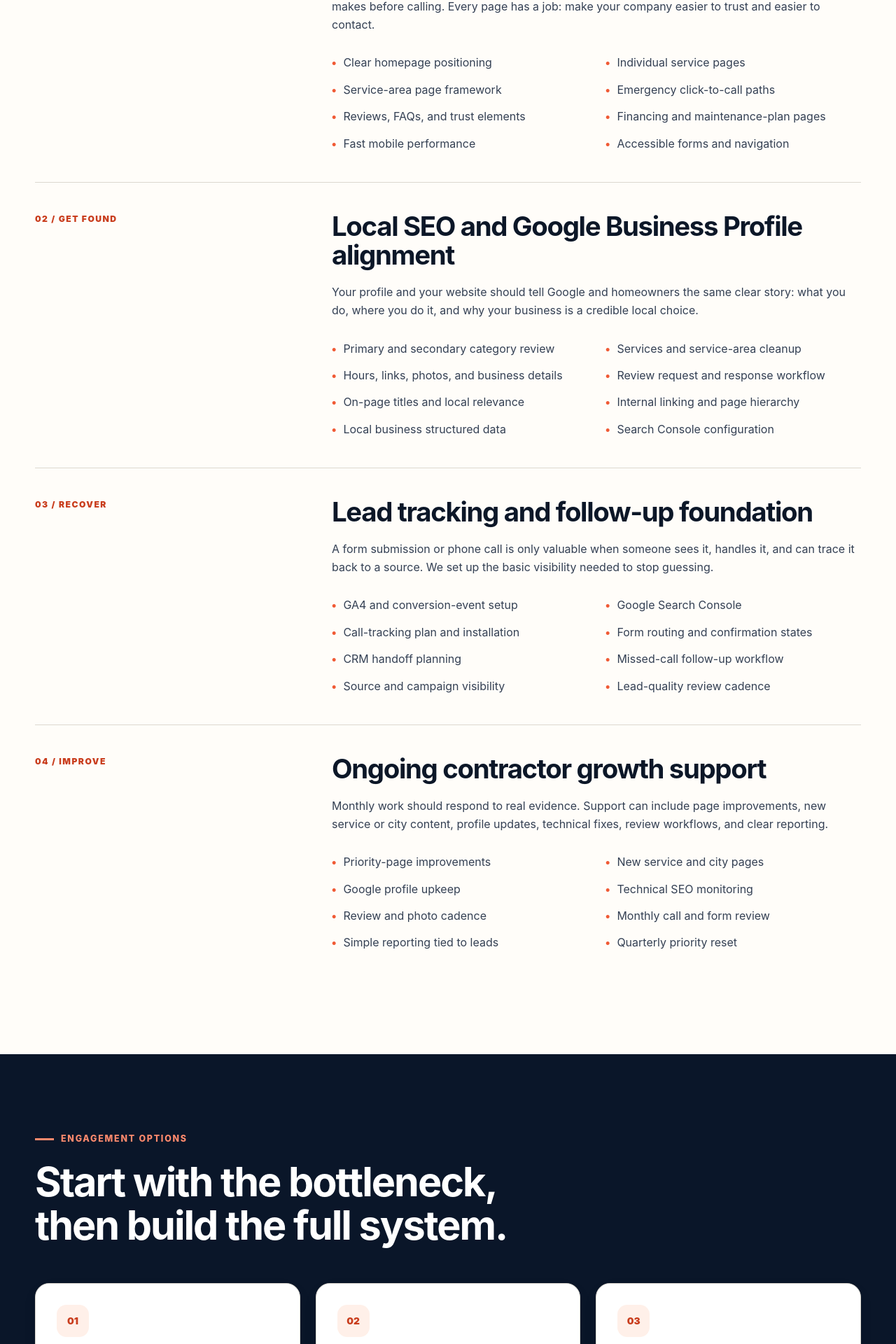
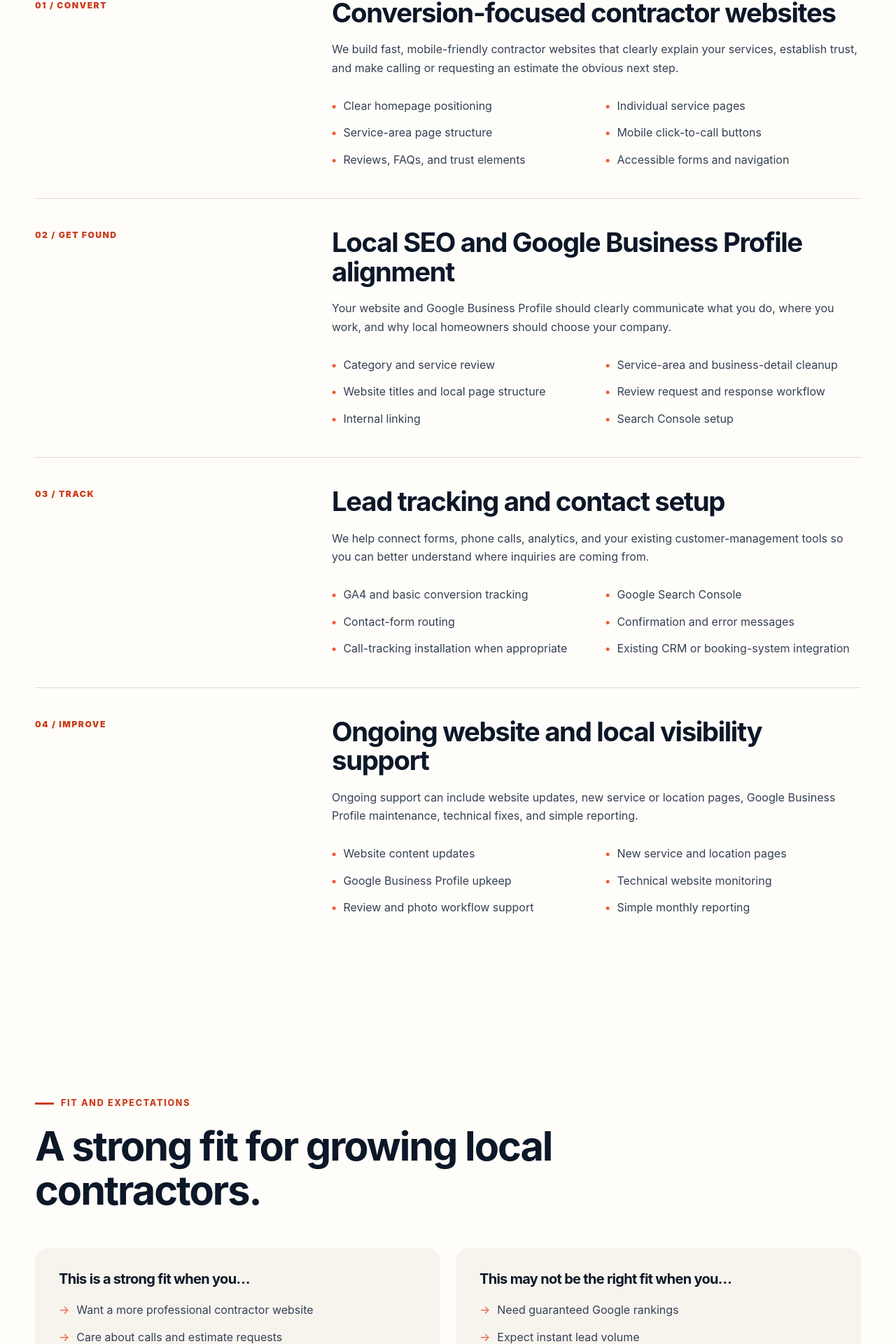
Before and after one commit to danielcoder93/my-portfolio, a Next.js app: page /services in a window 1280 px wide. Shown: the part 873-2793 px from the top of the page at 70% size. Built offline with nearby package versions, Linux system fonts and the light colour scheme.

Commit message:
Simplify contractor offer and remove unsupported pricing

```diff
--- a/pages/services.tsx
+++ b/pages/services.tsx
@@ -14,11 +14,14 @@ const Services = () => {
       <header className={styles.pageHero}>
         <div className="site-container">
           <span className="eyebrow">Services</span>
-          <h1>A complete local growth foundation—not a pile of deliverables.</h1>
+          <h1>
+            A Better Website, Stronger Local Visibility, and Clearer Lead
+            Tracking
+          </h1>
           <p>
-            Created Revolution connects the pieces that help a contractor get
-            found, earn trust, generate a call, and understand which marketing
-            activity is producing real opportunities.
+            Created Revolution helps HVAC, plumbing, and roofing companies
+            improve how they appear online, explain their services, and turn
+            more website visitors into calls and estimate requests.
           </p>
         </div>
       </header>
@@ -30,18 +33,16 @@ const Services = () => {
             <div>
               <h2>Conversion-focused contractor websites</h2>
               <p>
-                Fast, mobile-first websites structured around the questions and
-                decisions a local homeowner makes before calling. Every page has
-                a job: make your company easier to trust and easier to contact.
+                We build fast, mobile-friendly contractor websites that clearly
+                explain your services, establish trust, and make calling or
+                requesting an estimate the obvious next step.
               </p>
               <ul className={styles.bulletColumns}>
                 <li>Clear homepage positioning</li>
                 <li>Individual service pages</li>
-                <li>Service-area page framework</li>
-                <li>Emergency click-to-call paths</li>
+                <li>Service-area page structure</li>
+                <li>Mobile click-to-call buttons</li>
                 <li>Reviews, FAQs, and trust elements</li>
-                <li>Financing and maintenance-plan pages</li>
-                <li>Fast mobile performance</li>
                 <li>Accessible forms and navigation</li>
               </ul>
             </div>
@@ -52,41 +53,37 @@ const Services = () => {
             <div>
               <h2>Local SEO and Google Business Profile alignment</h2>
               <p>
-                Your profile and your website should tell Google and homeowners
-                the same clear story: what you do, where you do it, and why your
-                business is a credible local choice.
+                Your website and Google Business Profile should clearly
+                communicate what you do, where you work, and why local
+                homeowners should choose your company.
               </p>
               <ul className={styles.bulletColumns}>
-                <li>Primary and secondary category review</li>
-                <li>Services and service-area cleanup</li>
-                <li>Hours, links, photos, and business details</li>
+                <li>Category and service review</li>
+                <li>Service-area and business-detail cleanup</li>
+                <li>Website titles and local page structure</li>
                 <li>Review request and response workflow</li>
-                <li>On-page titles and local relevance</li>
-                <li>Internal linking and page hierarchy</li>
-                <li>Local business structured data</li>
-                <li>Search Console configuration</li>
+                <li>Internal linking</li>
+                <li>Search Console setup</li>
               </ul>
             </div>
           </article>
 
           <article className={styles.serviceBlock}>
-            <span>03 / RECOVER</span>
+            <span>03 / TRACK</span>
             <div>
-              <h2>Lead tracking and follow-up foundation</h2>
+              <h2>Lead tracking and contact setup</h2>
               <p>
-                A form submission or phone call is only valuable when someone
-                sees it, handles it, and can trace it back to a source. We set up
-                the basic visibility needed to stop guessing.
+                We help connect forms, phone calls, analytics, and your existing
+                customer-management tools so you can better understand where
+                inquiries are coming from.
               </p>
               <ul className={styles.bulletColumns}>
-                <li>GA4 and conversion-event setup</li>
+                <li>GA4 and basic conversion tracking</li>
                 <li>Google Search Console</li>
-                <li>Call-tracking plan and installation</li>
-                <li>Form routing and confirmation states</li>
-                <li>CRM handoff planning</li>
-                <li>Missed-call follow-up workflow</li>
-                <li>Source and campaign visibility</li>
-                <li>Lead-quality review cadence</li>
+                <li>Contact-form routing</li>
+                <li>Confirmation and error messages</li>
+                <li>Call-tracking installation when appropriate</li>
+                <li>Existing CRM or booking-system integration</li>
               </ul>
             </div>
           </article>
@@ -94,59 +91,22 @@ const Services = () => {
           <article className={styles.serviceBlock}>
             <span>04 / IMPROVE</span>
             <div>
-              <h2>Ongoing contractor growth support</h2>
+              <h2>Ongoing website and local visibility support</h2>
               <p>
-                Monthly work should respond to real evidence. Support can
-                include page improvements, new service or city content, profile
-                updates, technical fixes, review workflows, and clear reporting.
+                Ongoing support can include website updates, new service or
+                location pages, Google Business Profile maintenance, technical
+                fixes, and simple reporting.
               </p>
               <ul className={styles.bulletColumns}>
-                <li>Priority-page improvements</li>
-                <li>New service and city pages</li>
-                <li>Google profile upkeep</li>
-                <li>Technical SEO monitoring</li>
-                <li>Review and photo cadence</li>
-                <li>Monthly call and form review</li>
-                <li>Simple reporting tied to leads</li>
-                <li>Quarterly priority reset</li>
+                <li>Website content updates</li>
+                <li>New service and location pages</li>
+                <li>Google Business Profile upkeep</li>
+                <li>Technical website monitoring</li>
+                <li>Review and photo workflow support</li>
+                <li>Simple monthly reporting</li>
               </ul>
             </div>
           </article>
-        </div>
-      </section>
-
-      <section className="section section-dark">
-        <div className="site-container">
-          <div className="section-heading">
-            <span className="eyebrow">Engagement options</span>
-            <h2>Start with the bottleneck, then build the full system.</h2>
-          </div>
-          <div className={styles.cardGrid}>
-            <article className={styles.card}>
-              <span className={styles.cardNumber}>01</span>
-              <h3>Website foundation</h3>
-              <p>
-                For contractors whose current site is slow, generic, difficult
-                to update, or unclear about why a homeowner should call.
-              </p>
-            </article>
-            <article className={styles.card}>
-              <span className={styles.cardNumber}>02</span>
-              <h3>Local visibility foundation</h3>
-              <p>
-                For companies with a solid operation but weak service-page
-                coverage, inconsistent profile details, or unclear local focus.
-              </p>
-            </article>
-            <article className={styles.card}>
-              <span className={styles.cardNumber}>03</span>
-              <h3>Full growth system</h3>
-              <p>
-                Website, priority service pages, Google alignment, tracking, and
-                monthly improvement managed around qualified calls.
-              </p>
-            </article>
-          </div>
         </div>
       </section>
 
@@ -154,25 +114,27 @@ const Services = () => {
         <div className="site-container">
           <div className="section-heading">
             <span className="eyebrow">Fit and expectations</span>
-            <h2>Built for serious local operators.</h2>
+            <h2>A strong fit for growing local contractors.</h2>
           </div>
           <div className={styles.fitGrid}>
             <div className={styles.fitCard}>
               <h3>This is a strong fit when you…</h3>
               <ul>
-                <li>Answer the phone and care about lead quality</li>
-                <li>Know which jobs are most valuable to the business</li>
-                <li>Can deliver a good customer experience after the lead</li>
-                <li>Want a focused partner, not another dashboard</li>
+                <li>Want a more professional contractor website</li>
+                <li>Care about calls and estimate requests</li>
+                <li>Know which services are most valuable</li>
+                <li>Can provide real reviews, photos, and business information</li>
+                <li>Want clear communication and a defined project scope</li>
               </ul>
             </div>
             <div className={styles.fitCard}>
-              <h3>This is not the right fit when you…</h3>
+              <h3>This may not be the right fit when you…</h3>
               <ul>
-                <li>Want guaranteed rankings or instant lead volume</li>
-                <li>Are unwilling to collect real reviews and project photos</li>
-                <li>Cannot respond to calls or estimate requests promptly</li>
-                <li>Only want the cheapest possible brochure website</li>
+                <li>Need guaranteed Google rankings</li>
+                <li>Expect instant lead volume</li>
+                <li>Cannot respond to customer inquiries</li>
+                <li>Only need a temporary one-page website</li>
+                <li>Are unwilling to provide accurate business information</li>
               </ul>
             </div>
           </div>
@@ -192,18 +154,17 @@ const Services = () => {
             <details>
               <summary>How much does a typical engagement cost?</summary>
               <p>
-                A focused initial build usually falls between $4,000 and $8,000.
-                Ongoing growth support typically ranges from $750 to $1,500 per
-                month, depending on the market, number of locations, and pace of
-                work.
+                Every project is different. After reviewing your current
+                website, services, service areas, and goals, we provide a clear
+                project scope and fixed proposal. Founding-client pricing may
+                be available for select contractor businesses.
               </p>
             </details>
             <details>
               <summary>How long does a website build take?</summary>
               <p>
-                A focused contractor website can typically move from strategy
-                to launch in four to eight weeks when content, approvals, and
-                access are supplied on schedule.
+                A focused contractor website typically takes four to eight
+                weeks when content, approvals, and access arrive on schedule.
               </p>
             </details>
             <details>
@@ -232,8 +193,8 @@ const Services = () => {
             <span className="eyebrow">Not sure where to start?</span>
             <h2>Start with the free website review.</h2>
             <p>
-              Get a practical look at your current website, local presence, and
-              lead path before deciding what to build.
+              Get a practical review of your website, local presence, and
+              contact path.
             </p>
           </div>
           <Link
--- a/styles/Site.module.scss
+++ b/styles/Site.module.scss
@@ -426,17 +426,18 @@
   text-transform: uppercase;
 }
 
-.offerPrice strong {
-  margin-bottom: 6px;
+.offerPrice h3 {
+  margin-bottom: 18px;
   font-size: clamp(2rem, 4vw, 3.2rem);
-  line-height: 1;
+  line-height: 1.05;
   letter-spacing: -0.06em;
 }
 
-.offerPrice span {
+.offerPriceCopy {
+  max-width: 420px;
   margin-bottom: 26px;
   color: #5a4610;
-  font-size: 0.86rem;
+  font-size: 0.95rem;
 }
 
 .industryGrid {
```
Also changed, not shown: pages/index.tsx (+36 -33 lines).
